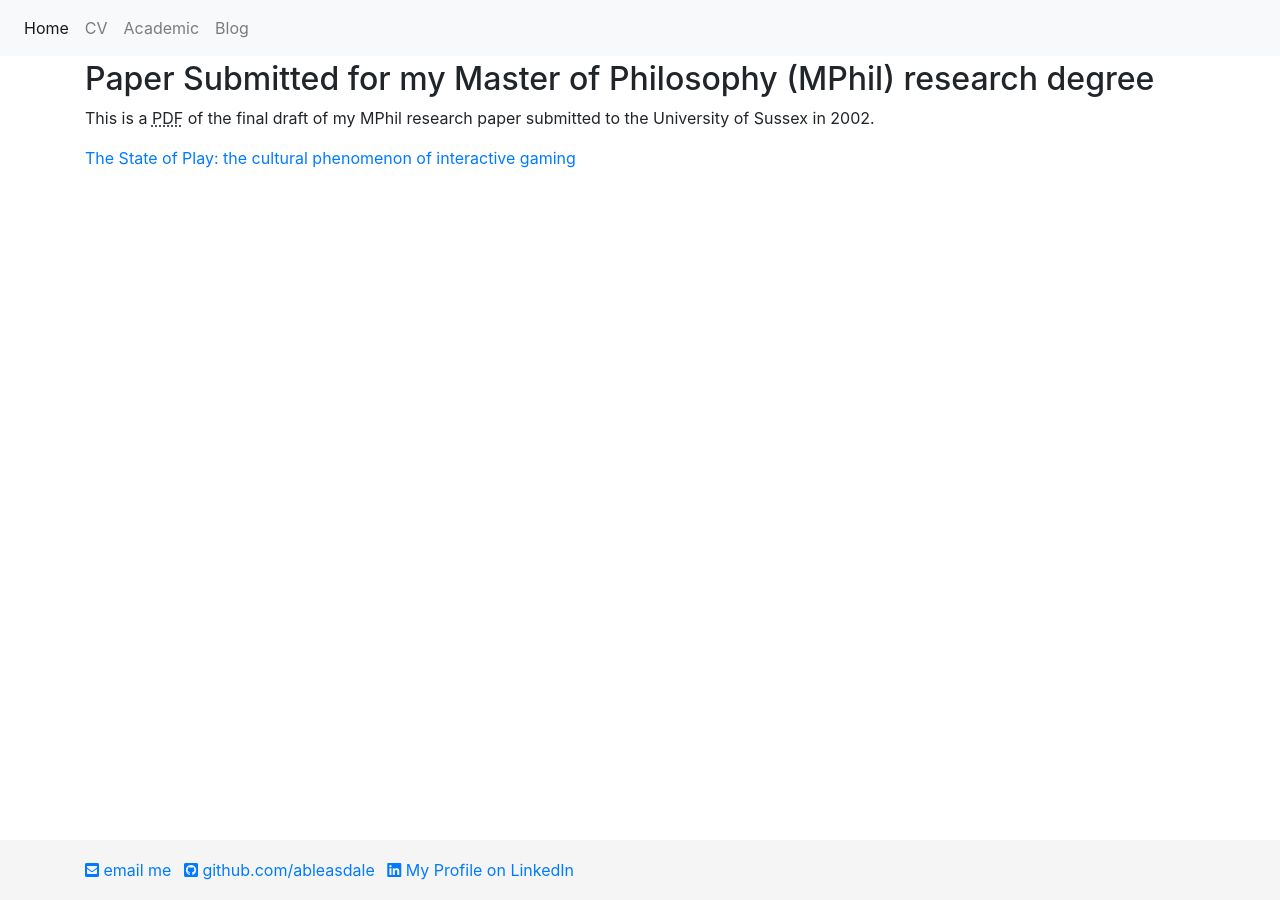
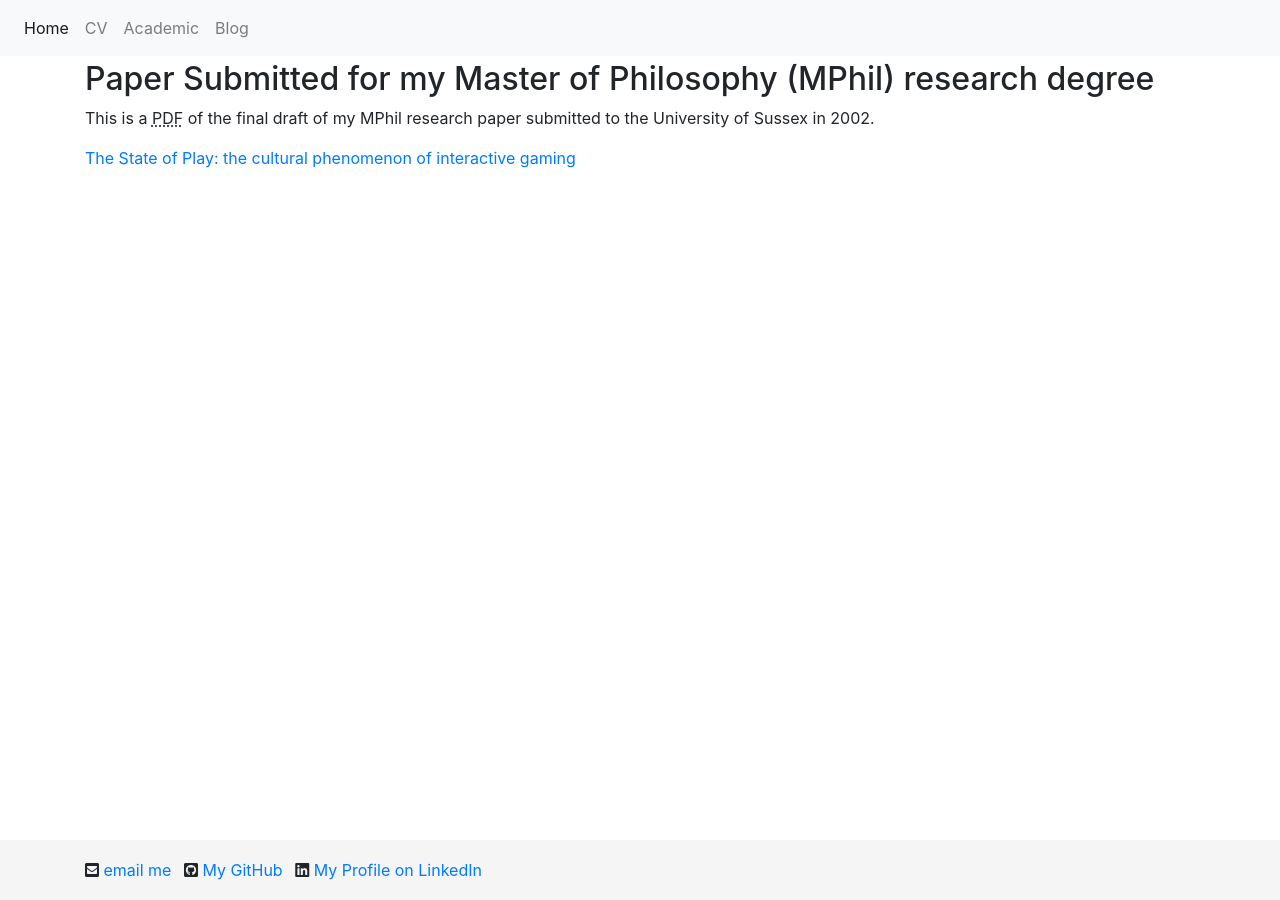
Before and after one commit to ableasdale/ableasdale.github.io, a Jekyll site: the page built from academic/index.html, in a window 1280 px wide. Built offline with Jekyll 4.4.1, drawn with Linux system fonts in a browser that asks for light colours; nearby versions of some CDN libraries.

Commit message:
presentation cleanup

```diff
--- a/_layouts/default.html
+++ b/_layouts/default.html
@@ -41,9 +41,9 @@
         <footer class="footer">
             <div class="container">
                 <ul class="list-inline">
-                    <li class="list-inline-item"><a href="mailto:info@alexbleasdale.co.uk"><i class="fas fa-envelope-square"></i>  email me</a></li>
-                    <li class="list-inline-item"><a href="https://github.com/ableasdale"><i class="fab fa-github-square"></i> github.com/ableasdale</a></li>
-                    <li class="list-inline-item"><a title="This link will take you to my LinkedIn profile" rel="resource" href="http://www.linkedin.com/in/alexbleasdale"><i class="fab fa-linkedin"></i> My Profile on LinkedIn</a></li>
+                    <li class="list-inline-item"><i class="fas fa-envelope-square"></i> <a href="mailto:info@alexbleasdale.co.uk">email me</a></li>
+                    <li class="list-inline-item"><i class="fab fa-github-square"></i> <a href="https://github.com/ableasdale">My GitHub</a></li>
+                    <li class="list-inline-item"><i class="fab fa-linkedin"></i> <a title="This link will take you to my LinkedIn profile" rel="resource" href="http://www.linkedin.com/in/alexbleasdale">My Profile on LinkedIn</a></li>
                 </ul>
             </div>
         </footer>
```
